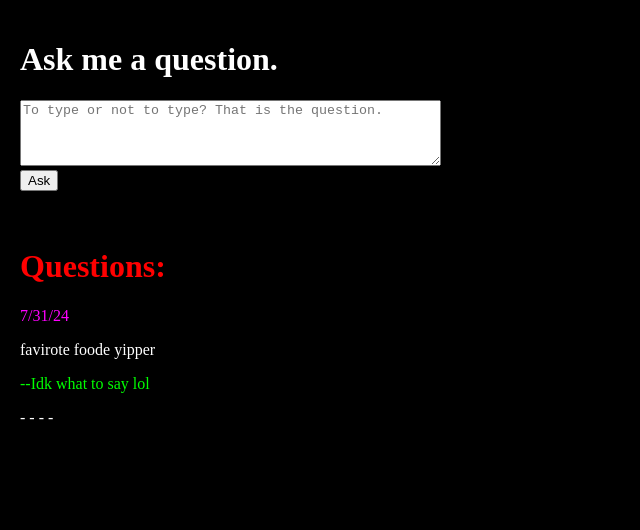
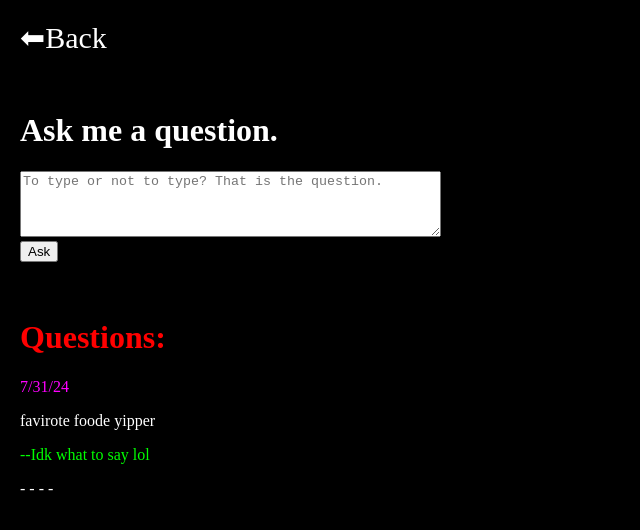
Before and after one commit to ChuckTheCoder/speedychuck, a plain HTML site: page Questions.html in a window 1280 px wide. Shown: the whole page, without its empty margins (0-640 px from the left). Drawn offline with Linux system fonts and the light colour scheme.

Commit message:
Update Questions.html

```diff
--- a/Questions.html
+++ b/Questions.html
@@ -7,6 +7,9 @@
             padding: 20px; /* Optional: to add some space around the content */
         }
 </style>
+<a href="https://speedychuck.com/home" style="color: #fff; font-size: 30px; text-decoration: none;">⬅Back</a>
+<br>
+<br><br>
     <h1>Ask me a question.</h1>
     <form id="contactForm">
         <textarea id="message" name="message" placeholder="To type or not to type? That is the question." rows="4" cols="50" required></textarea><br>
@@ -31,6 +34,6 @@
 <br>
 <br><h1 style="color: #f00">Questions:</h1>
 
-
+<!-- QUESTIONS-here-ok-alright-HERE -->
 
 <p style="color: #f0f">7/31/24</p>favirote foode yipper<p style="color: #0f0">--Idk what to say lol</p>- - - -<br>
```
